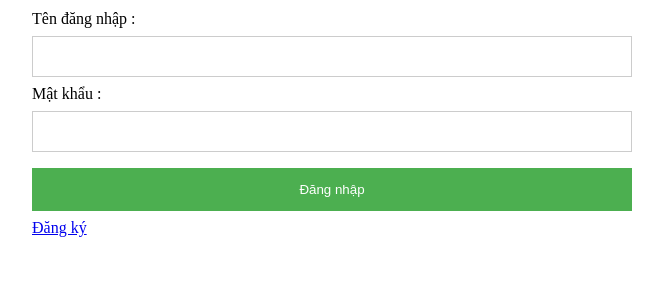
After one commit to lagger2002/baithuchanhphp, a PHP site: page /login.php in a window 1280 px wide. The commit adds this page. Shown: the top 300 px of the page, without its empty margins (308-971 px from the left). Run offline with PHP 8.4, Linux system fonts and the light colour scheme.

Commit message:
Add files via upload

```diff
--- /dev/null
+++ b/login.php
@@ -0,0 +1,16 @@
+<!DOCTYPE html>
+<html>
+<head>
+<meta http-equiv="Content-Type" content="text/html; charset=UTF-8">
+<link rel="stylesheet" href="style.css"/>
+</head>
+<body>
+<form action='login.php' class="dangnhap" method='POST'>
+Tên đăng nhập : <input type='text' name='username' />
+Mật khẩu : <input type='password' name='password' />
+<input type='submit' class="button" name="dangnhap" value='Đăng nhập' />
+<a href='dangky.php' title='Đăng ký'>Đăng ký</a>
+<?php require 'xuly.php';?>
+<form>
+</body>
+</html>
--- /dev/null
+++ b/session.php
@@ -0,0 +1,5 @@
+<?php session_start();
+if (isset($_SESSION['username'])){
+unset($_SESSION['username']); // xóa session login
+}
+?>
--- a/style.css
+++ b/style.css
@@ -1,11 +1,26 @@
-.form {
-    width: 300px;
-    border: 1px solid green;
-    padding: 20px;
-    margin: 0 auto;
-    font-weight: 700px;
-   }
-   .form input {
+.dangnhap {
+    width: 600px;
+    margin: 10px auto;
+    }
+    input[type=text], input[type=password] {
     width: 100%;
-    padding: 10px 0;
-   }
+    padding: 12px 20px;
+    margin: 8px 0;
+    display: inline-block;
+    border: 1px solid #ccc;
+    box-sizing: border-box;
+    }
+
+    .button {
+    background-color: #4CAF50;
+    color: white;
+    padding: 14px 20px;
+    margin: 8px 0;
+    border: none;
+    cursor: pointer;
+    width: 100%;
+    }
+
+    .button:hover {
+    opacity: 0.8;
+    }
--- a/xuly.php
+++ b/xuly.php
@@ -1,56 +1,51 @@
 <?php
-header('Content-Type: text/html; charset=utf-8');
-// Kết nối cơ sở dữ liệu
-$conn = mysqli_connect('localhost', 'root', '', 'data') or die ('Lỗi kết nối'); mysqli_set_charset($conn, "utf8");
+//Khai báo sử dụng session
+session_start();
+//Khai báo utf-8 để hiển thị được tiếng việt
+header('Content-Type: text/html; charset=UTF-8');
+//Xử lý đăng nhập
+if (isset($_POST['dangnhap']))
+{
+//Kết nối tới database
+include('connect.php');
 
-// Dùng isset để kiểm tra Form
-if(isset($_POST['dangky'])){
-$username = trim($_POST['username']);
-$password = trim($_POST['password']);
-$email = trim($_POST['email']);
-$phone = trim($_POST['phone']);
+//Lấy dữ liệu nhập vào
+$username = addslashes($_POST['username']);
+$password = addslashes($_POST['password']);
 
-
-if (empty($username)) {
-array_push($errors, "Username is required");
-}
-if (empty($email)) {
-array_push($errors, "Email is required");
-}
-if (empty($phone)) {
-array_push($errors, "Password is required");
-}
-if (empty($password)) {
-array_push($errors, "Two password do not match");
+//Kiểm tra đã nhập đủ tên đăng nhập với mật khẩu chưa
+if (!$username || !$password) {
+echo "Vui lòng nhập đầy đủ tên đăng nhập và mật khẩu. <a href='javascript: history.go(-1)'>Trở lại</a>";
+exit;
 }
 
-// Kiểm tra username hoặc email có bị trùng hay không
-$sql = "SELECT * FROM member WHERE username = '$username' OR email = '$email'";
+// mã hóa pasword
+//$password = md5($password);
 
-// Thực thi câu truy vấn
-$result = mysqli_query($conn, $sql);
+//Kiểm tra tên đăng nhập có tồn tại không
+$query = "select username, password from member where username='$username'";
 
-// Nếu kết quả trả về lớn hơn 1 thì nghĩa là username hoặc email đã tồn tại trong CSDL
-if (mysqli_num_rows($result) > 0)
-{
-echo '<script language="javascript">alert("Bị trùng tên hoặc chưa nhập tên!"); window.location="register.php";</script>';
+$result = mysqli_query($connect, $query) or die( mysqli_error($connect));
 
-// Dừng chương trình
-die ();
+if (!$result) {
+echo "Tên đăng nhập hoặc mật khẩu không đúng!";
+} else {
+echo "Đăng nhập thành công!";
 }
-else {
-$sql = "INSERT INTO member (username, password, email, phone) VALUES ('$username','$password','$email','$phone')";
-echo '<script language="javascript">alert("Đăng ký thành công!"); window.location="register.php";</script>';
 
-if (mysqli_query($conn, $sql)){
-echo "Tên đăng nhập: ".$_POST['username']."<br/>";
-echo "Mật khẩu: " .$_POST['password']."<br/>";
-echo "Email đăng nhập: ".$_POST['email']."<br/>";
-echo "Số điện thoại: ".$_POST['phone']."<br/>";
+//Lấy mật khẩu trong database ra
+$row = mysqli_fetch_array($result);
+
+//So sánh 2 mật khẩu có trùng khớp hay không
+if ($password != $row['password']) {
+echo "Mật khẩu không đúng. Vui lòng nhập lại. <a href='javascript: history.go(-1)'>Trở lại</a>";
+exit;
 }
-else {
-echo '<script language="javascript">alert("Có lỗi trong quá trình xử lý"); window.location="register.php";</script>';
-}
-}
+
+//Lưu tên đăng nhập
+$_SESSION['username'] = $username;
+echo "Xin chào <b>" .$username . "</b>. Bạn đã đăng nhập thành công. <a href=''>Thoát</a>";
+die();
+$connect->close();
 }
 ?>
```
Also changed, not shown: connect.php (added, +11 -0 lines).
